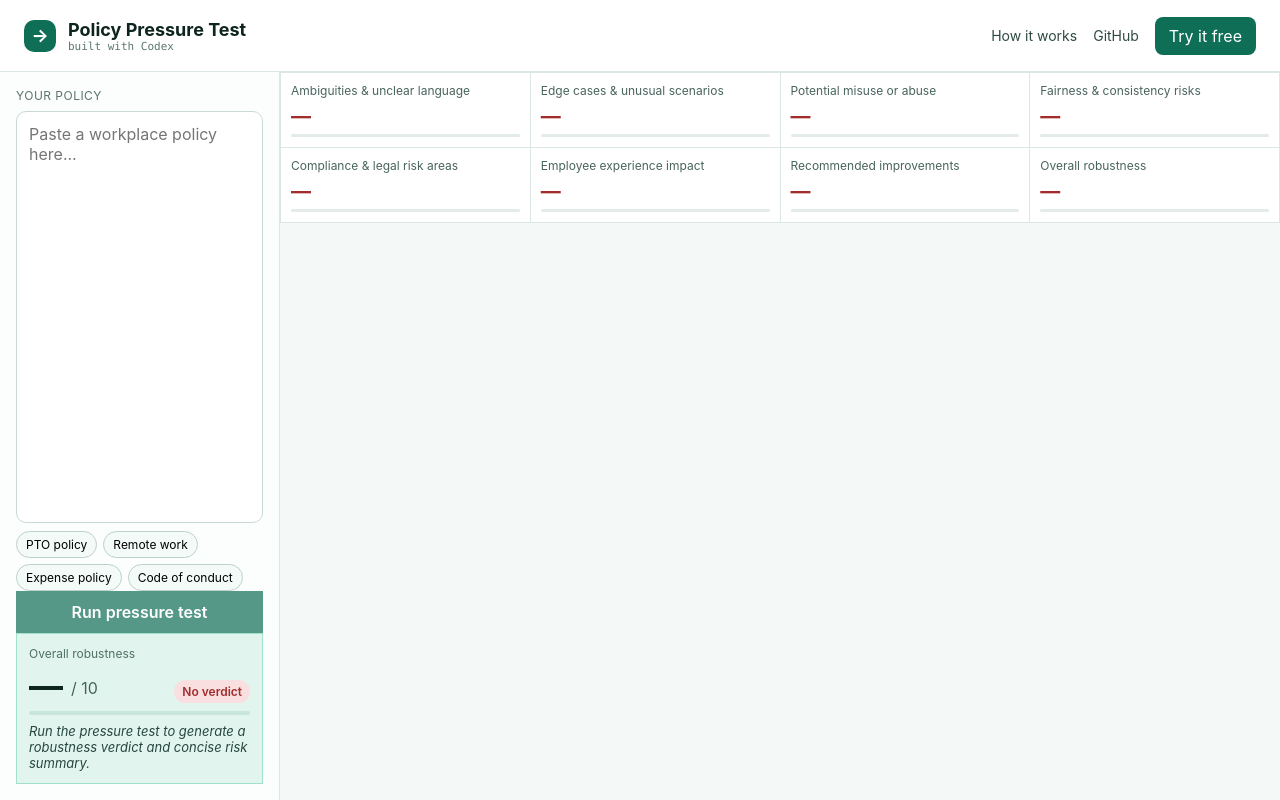
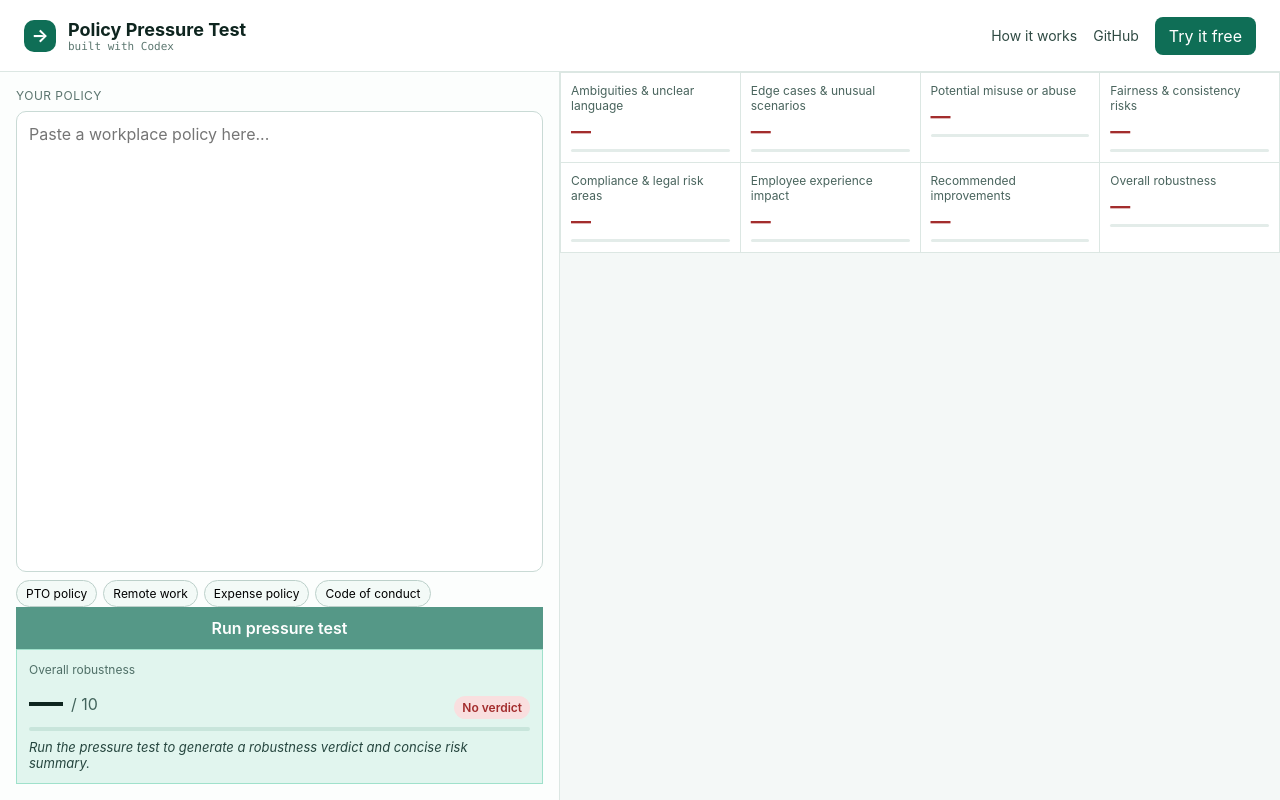
Before and after one commit to benjaparke/policy_pressuretest, a React (Vite) app: page / in a window 1280 px wide. Built offline with nearby package versions, Linux system fonts and the light colour scheme.

Commit message:
Adjust pane widths to favor left panel

```diff
--- a/src/App.module.css
+++ b/src/App.module.css
@@ -31,7 +31,7 @@
 
 .main { display:flex; min-height: calc(100vh - 72px); }
 .leftPanel {
-  width: 280px; flex-shrink: 0; border-right:1px solid #dce7e3; background:#fcfefd;
+  width: 560px; flex-shrink: 0; border-right:1px solid #dce7e3; background:#fcfefd;
   padding:16px; display:flex; flex-direction:column; gap:8px;
 }
 .label { font-size:12px; text-transform: uppercase; letter-spacing: .04em; color:#5b746e; }
```
